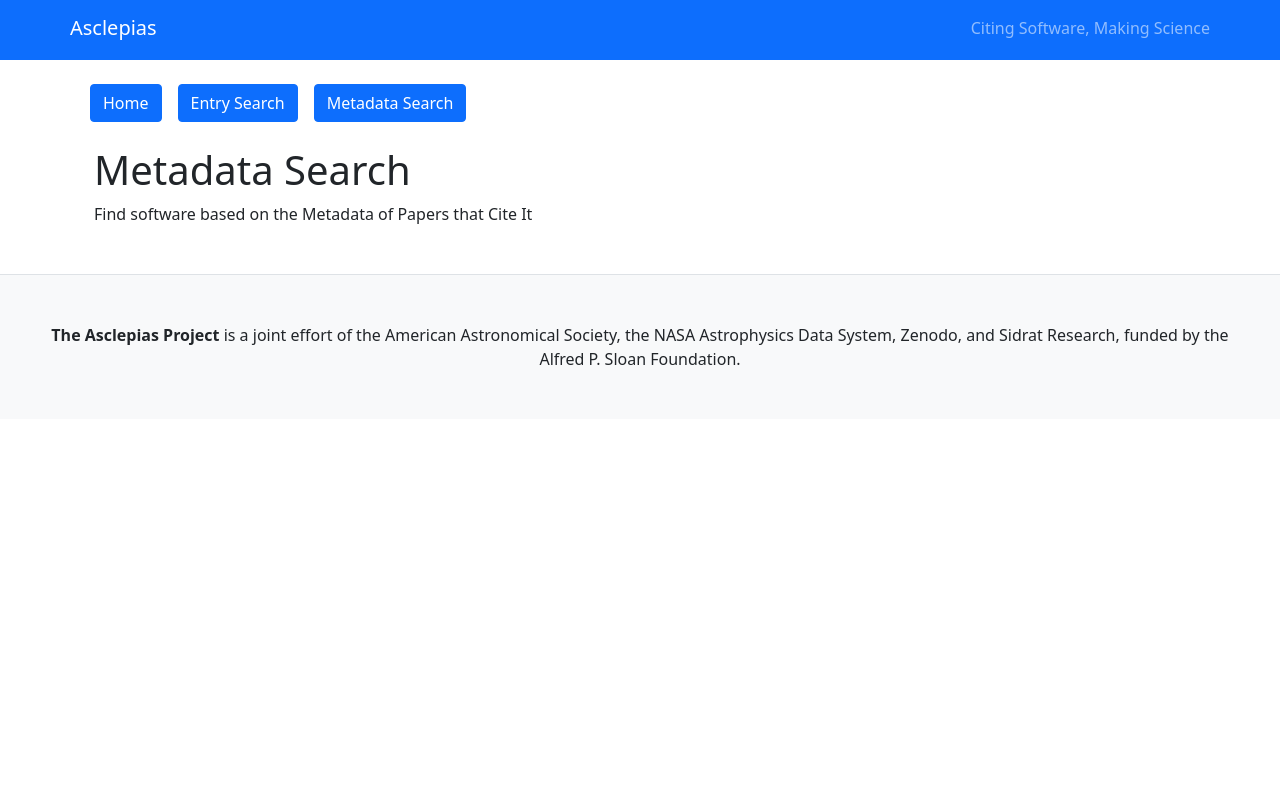
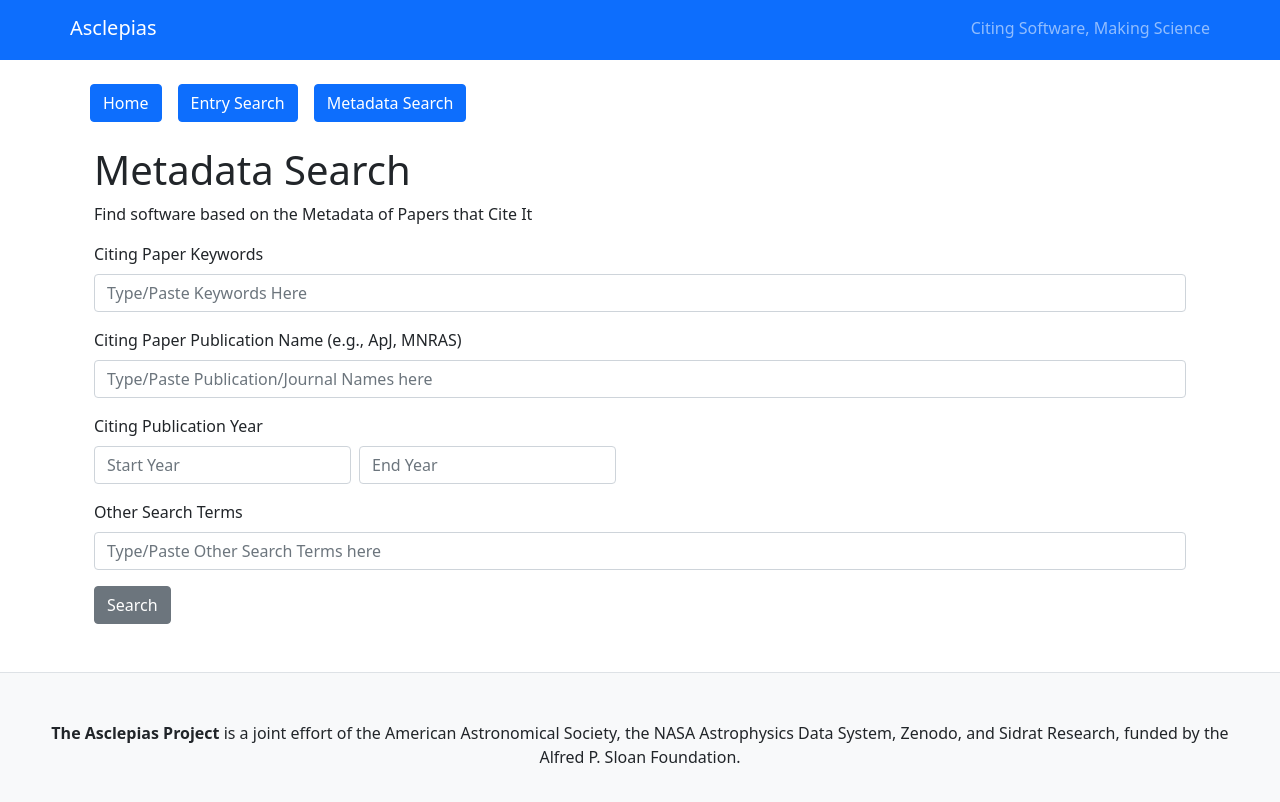
Before and after one commit to asclepias/asclepias-frontend, a React (Create React App) app: page /metadatasearch in a window 1280 px wide. Shown: the top 802 px of the page. Built offline with nearby package versions, Linux system fonts and the light colour scheme.

Commit message:
Metadata Search Form Complete

```diff
--- a/src/routes/metadatasearch.js
+++ b/src/routes/metadatasearch.js
@@ -7,14 +7,163 @@
 
     document.title = "Asclepias: Metadata Search"
 
+    const [inputMetadataSearch, setInputMetadataSearch] = useState({
+        startPubYear: "",
+        endPubYear: "",
+        keywords: "",
+        pubName: "",
+        otherSearchTerms: "",
+        errors: [],
+    })
+
+    const onChange = e => {
+        setInputMetadataSearch({
+            ...inputMetadataSearch,
+            [e.target.name]: e.target.value,
+        })
+    }
+
+    const handleSubmit = e => {
+        e.preventDefault()
+        console.log({ inputMetadataSearch })
+
+        let data = {}
+
+        if ((inputMetadataSearch.startPubYear.toString() !== "") || (inputMetadataSearch.endPubYear.toString() !== "")) {
+            data["publication_year"] = (inputMetadataSearch.startPubYear.toString() + "--" + inputMetadataSearch.endPubYear.toString())
+        }
+
+        if (inputMetadataSearch.keywords.trim() !== "") {
+            data["keyword"] = inputMetadataSearch.keywords.trim()
+        }
+
+        if (inputMetadataSearch.pubName.trim() !== "") {
+            data["publication"] = inputMetadataSearch.pubName.trim()
+        }
+
+        if (inputMetadataSearch.otherSearchTerms.trim() !== "") {
+            data["q"] = inputMetadataSearch.otherSearchTerms.trim()
+        }
+
+
+        let urlEncoded = new URLSearchParams(data)
+
+        if (validate(data)) {
+            navigate(`/metadata?${urlEncoded}`)
+        }
+        else {
+            alert("Error: You must use at least one search term")
+        }
+
+    }
+
+    const validate = (data) => {
+        console.log(data)
+        let validityStatus = true
+        if (Object.entries(data).length === 0) {
+            validityStatus = false
+        }
+
+        return validityStatus
+    }
+
     return (
 
         <div className="container">
-        <h1 className="mt-3">Metadata Search</h1>
-        <p>Find software based on the Metadata of Papers that Cite It</p>
+            <h1 className="mt-3">Metadata Search</h1>
+            <p>Find software based on the Metadata of Papers that Cite It</p>
 
 
-    </div>
+            <form onSubmit={handleSubmit} className="form-container">
+                <div className="mb-3">
+                    <label htmlFor="keyword-text" className="form-label">Citing Paper Keywords</label>
+                    <input
+                        type="text"
+                        className="form-control"
+                        placeholder="Type/Paste Keywords Here"
+                        id="keyword-text"
+                        onChange={onChange}
+                        value={inputMetadataSearch.keywords}
+                        name="keywords"
+                    />
+                </div>
+
+                <div className="mb-3">
+                    <label htmlFor="pubName-text" className="form-label">Citing Paper Publication Name (e.g., ApJ, MNRAS)</label>
+                    <input
+                        type="text"
+                        className="form-control"
+                        placeholder="Type/Paste Publication/Journal Names here"
+                        id="pubName-text"
+                        onChange={onChange}
+                        value={inputMetadataSearch.pubName}
+                        name="pubName"
+                    />
+                </div>
+
+                <div className="mb-3">
+                    <label htmlFor="startPubYear-number" className="form-label">Citing Publication Year</label>
+                    <div className="row g-2">
+                        <div className="col-auto">
+                            <input
+                                type="number"
+                                className="form-control"
+                                placeholder="Start Year"
+                                id="startPubYear-number"
+                                onChange={onChange}
+                                value={inputMetadataSearch.startPubYear}
+                                name="startPubYear"
+                            />
+                        </div>
+                        <div className="col-auto">
+                            <input
+                                type="number"
+                                className="form-control"
+                                placeholder="End Year"
+                                id="endPubYear-number"
+                                onChange={onChange}
+                                value={inputMetadataSearch.endPubYear}
+                                name="endPubYear"
+                            />
+                        </div>
+                    </div>
+                </div>
+
+                <div className="mb-3">
+                    <label htmlFor="otherSearchTerms-text" className="form-label">Other Search Terms</label>
+                    <input
+                        type="text"
+                        className="form-control"
+                        placeholder="Type/Paste Other Search Terms here"
+                        id="otherSearchTerms-text"
+                        onChange={onChange}
+                        value={inputMetadataSearch.otherSearchTerms}
+                        name="otherSearchTerms"
+                    />
+                </div>
+                {/* <div className="mb-3">
+                    <label htmlFor="Item2" className="form-label">Identifier Type</label>
+                    <select
+                        className="form-select"
+                        aria-label="Identifier Type"
+                        value={inputSearch.searchidentifiertype}
+                        onChange={onChange}
+                        name="searchidentifiertype"
+                    >
+                        <option value="choose">Choose Identifier Type</option>
+                        <option value="doi">DOI</option>
+                        <option value="ads">ADS</option>
+                        <option value="url">URL</option>
+                    </select>
+                    <div className="invalid-feedback">Choose the appropriate identifier type</div>
+                </div> */}
+                <div className="mb-3">
+                    <input type="submit" value="Search" className="btn btn-secondary" />
+                </div>
+            </form>
+
+
+        </div>
 
 
     )
```
